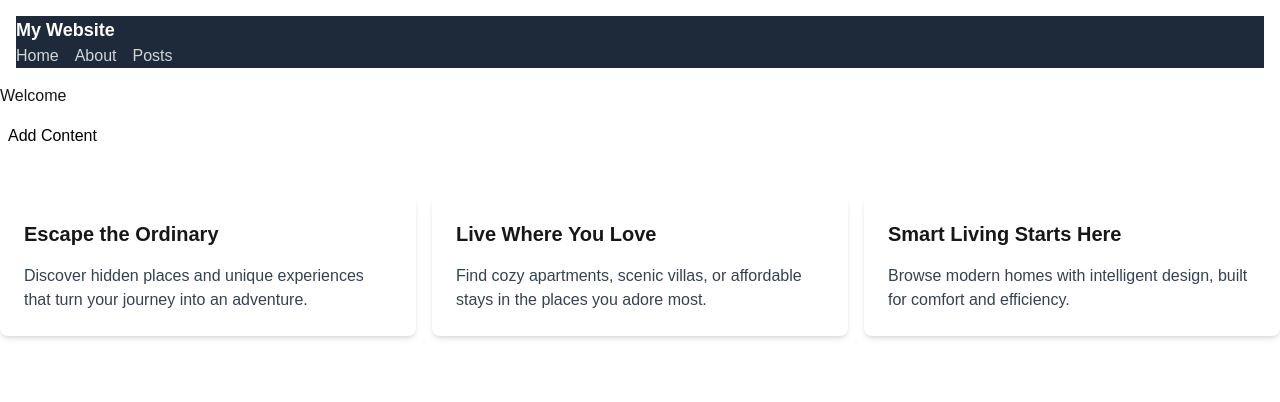
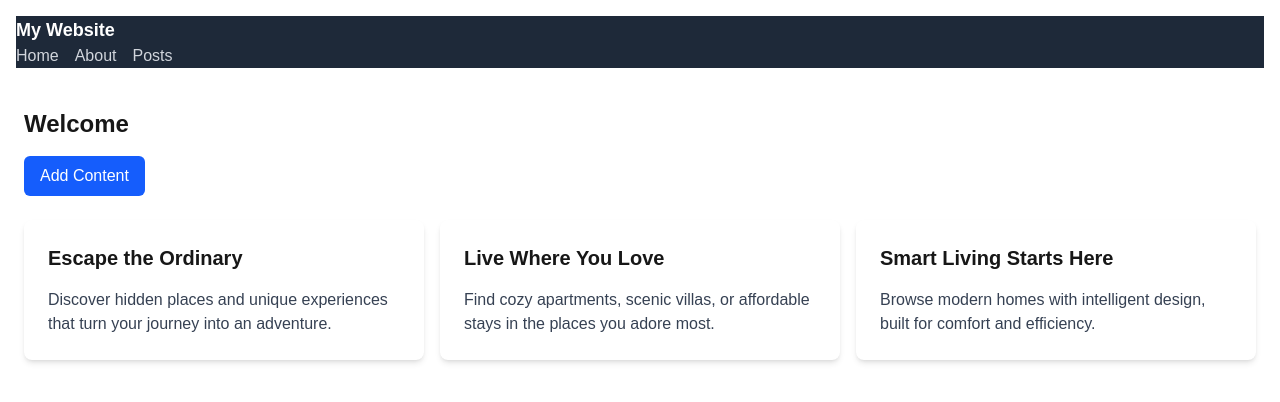
Before and after one commit to Sire6715/alx-project-0x02-setup, a Next.js app in the folder alx-project-0x02/: page /home in a window 1280 px wide. Shown: the top 402 px of the page. Built offline with nearby package versions, Linux system fonts and the light colour scheme.

Commit message:
Create a Reusable Card Component

```diff
--- /dev/null
+++ b/alx-project-0x02/components/common/UserCard.tsx
@@ -0,0 +1,13 @@
+import React from "react";
+import { UserProps } from "@/interfaces";
+
+const UserCard: React.FC<UserProps> = ({ title, content }) => {
+  return (
+    <div className="p-4 rounded-md shadow-md border bg-white">
+      <h3 className="text-lg font-semibold mb-2">{title}</h3>
+      <p className="text-gray-700">{content}</p>
+    </div>
+  );
+};
+
+export default UserCard;
--- a/alx-project-0x02/pages/home.tsx
+++ b/alx-project-0x02/pages/home.tsx
@@ -10,31 +10,32 @@ const Home = () => {
 
   const handleAddPost = (newPost: UserProps) => {
     setPosts((prevPosts) => [newPost, ...prevPosts]);
+    setShowModal(false);
   };
 
   return (
     <div>
       <Header />
-      <h1>Welcome</h1>
-      <div className="flex items-end">
-        <button>
+      <div className="p-6">
+        <h1 className="text-2xl font-semibold mb-4">Welcome</h1>
+
+        <div className="mb-6">
           <button
-            className="py-4 px-2 bg-white text-black rounded-md"
+            className="py-2 px-4 bg-blue-600 text-white rounded-md hover:bg-blue-700"
             onClick={() => setShowModal(true)}
           >
             Add Content
           </button>
-          <div>
+        </div>
+
         {showModal && (
           <PostModal
             onClose={() => setShowModal(false)}
             onSubmit={handleAddPost}
           />
         )}
-          </div>
-        </button>
-      </div>
-      <div className="grid grid-cols-1 sm:grid-cols-2 md:grid-cols-3 gap-4 mt-8">
+
+        <div className="grid grid-cols-1 sm:grid-cols-2 md:grid-cols-3 gap-4 mt-4">
           <Card
             title={"Escape the Ordinary"}
             content={
@@ -53,13 +54,10 @@ const Home = () => {
               "Browse modern homes with intelligent design, built for comfort and efficiency."
             }
           />
-        {posts.map((posts, index) => (
-          <Card
-            key={index}
-            title={posts.title}
-            content={posts.content}
-          />
+          {posts.map((post, index) => (
+            <Card key={index} title={post.title} content={post.content} />
           ))}
+        </div>
       </div>
     </div>
   );
--- a/alx-project-0x02/pages/posts.tsx
+++ b/alx-project-0x02/pages/posts.tsx
@@ -34,7 +34,7 @@ export async function getStaticProps() {
   const posts: PostProps[] = data.map((post: any) => ({
     userId: post.userId,
     title: post.title,
-    content: post.body, // map 'body' to 'content'
+    content: post.body,
   }));
 
   return {
```
Lines whose indentation alone changed are shown as unchanged.
